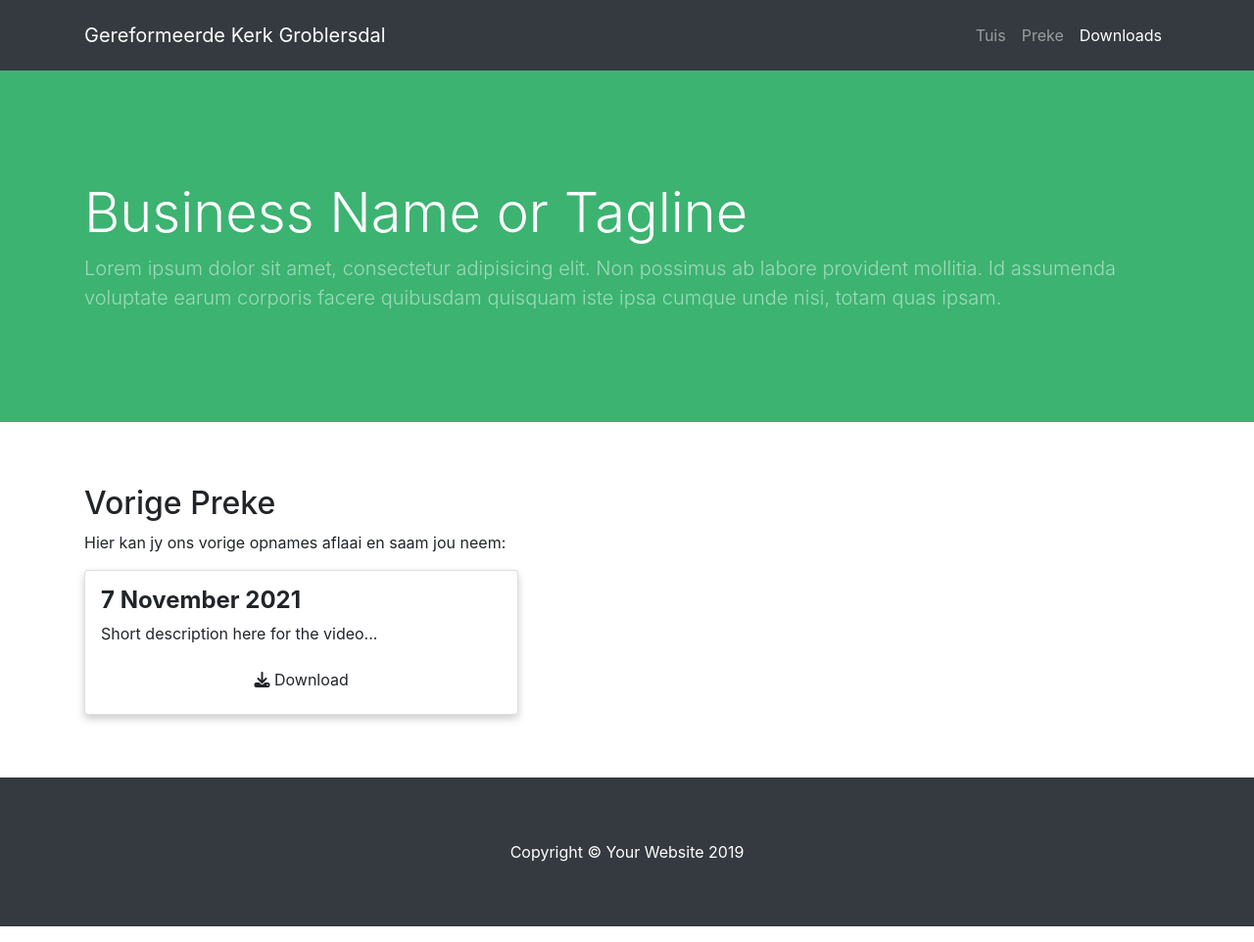
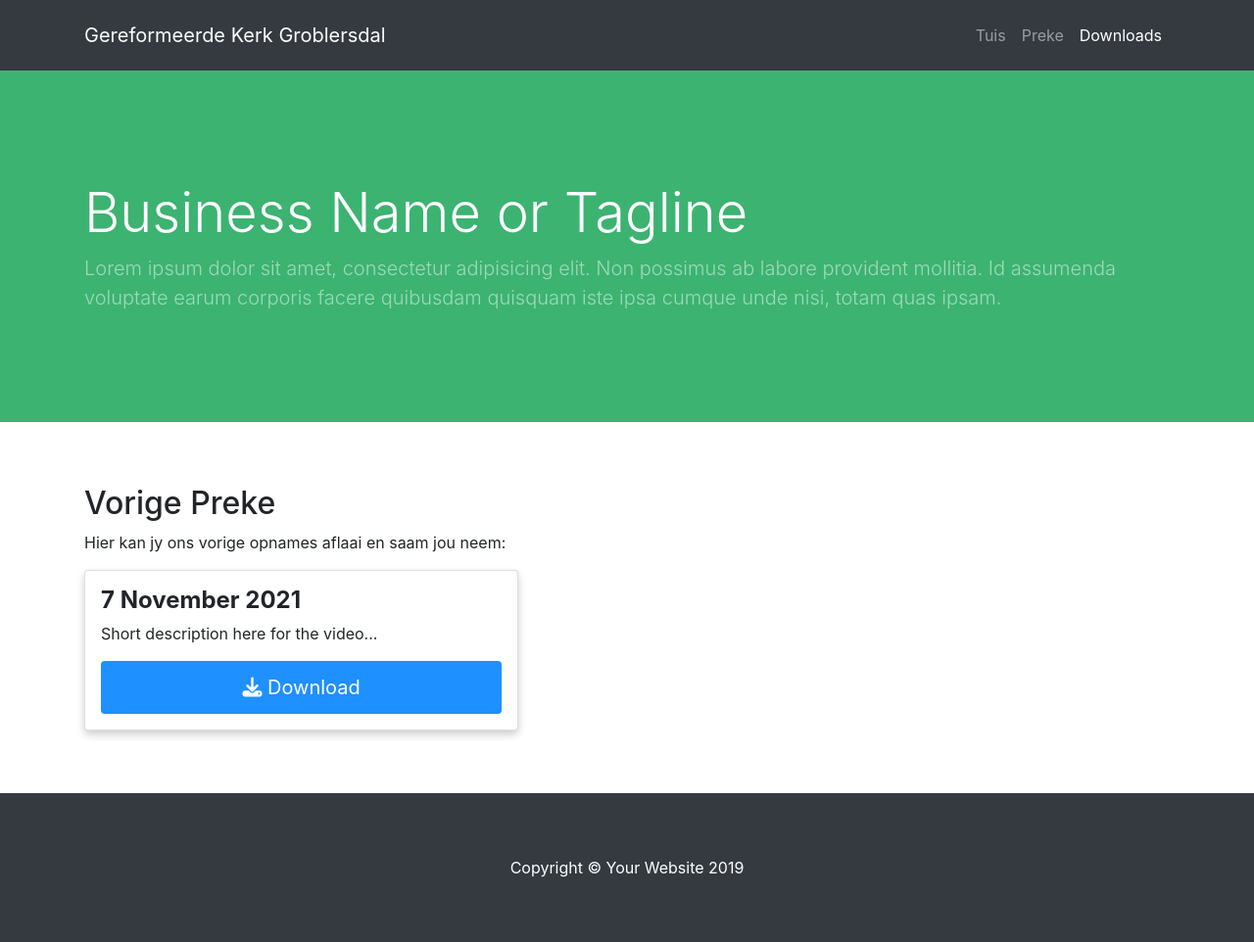
Before and after one commit to sharu725/business-frontpage, a Jekyll site: the page built from _pages/downloads.md, in a window 1280 px wide. Shown: the whole page at 98% size. Built offline with Jekyll 4.4.1, drawn with Linux system fonts in a browser that asks for light colours; nearby versions of some CDN libraries; library files that are not in the unit come from our copies; comment, search, counter and statistics services are not loaded; our own code applies the rules of GitHub Pages for plain Markdown files.

Commit message:
Update default.html

```diff
--- a/_layouts/default.html
+++ b/_layouts/default.html
@@ -31,6 +31,20 @@
   overflow: hidden; //these two lines are to hide my actual link text.
 }
 
+.btn {
+  background-color: DodgerBlue;
+  border: none;
+  color: white;
+  padding: 12px 30px;
+  cursor: pointer;
+  font-size: 20px;
+}
+
+/* Darker background on mouse-over */
+.btn:hover {
+  background-color: RoyalBlue;
+}
+
 </style>
 
 <body>
```
